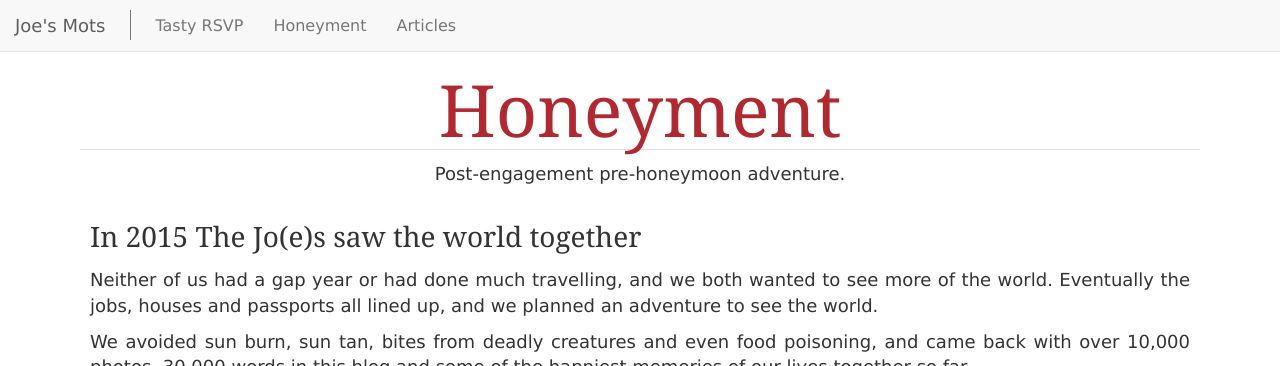
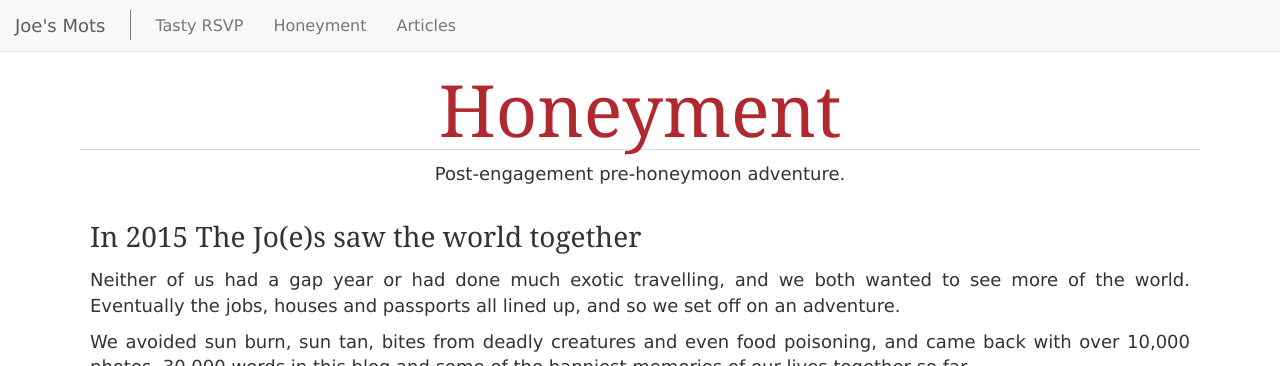
Before and after one commit to joekearney/joekearney.github.io, a Jekyll site: the page built from _posts/honeyment/2015-01-01-honeyment-index.html, in a window 1280 px wide and 900 px high, cut to the strip 0-366 px from the top of the window. Built offline with Jekyll 4.4.1, drawn with Linux system fonts in a browser that asks for light colours; nearby versions of some CDN libraries; some web fonts are replaced.

Commit message:
honeyment intro edits

```diff
--- a/_posts/honeyment/2015-01-01-honeyment-index.html
+++ b/_posts/honeyment/2015-01-01-honeyment-index.html
@@ -26,7 +26,7 @@ js-require:
   <div class="row">
     <div class="col-md-12">
       <h3>In 2015 The Jo(e)s saw the world together</h3>
-      <p>Neither of us had a gap year or had done much travelling, and we both wanted to see more of the world. Eventually the jobs, houses and passports all lined up, and we planned an adventure to see the world.</p>
+      <p>Neither of us had a gap year or had done much exotic travelling, and we both wanted to see more of the world. Eventually the jobs, houses and passports all lined up, and so we set off on an adventure.</p>
       <p>We avoided sun burn, sun tan, bites from deadly creatures and even food poisoning, and came back with over 10,000 photos, 30,000 words in this blog and some of the happiest memories of our lives together so far.</p>
     </div>
   </div>
```
